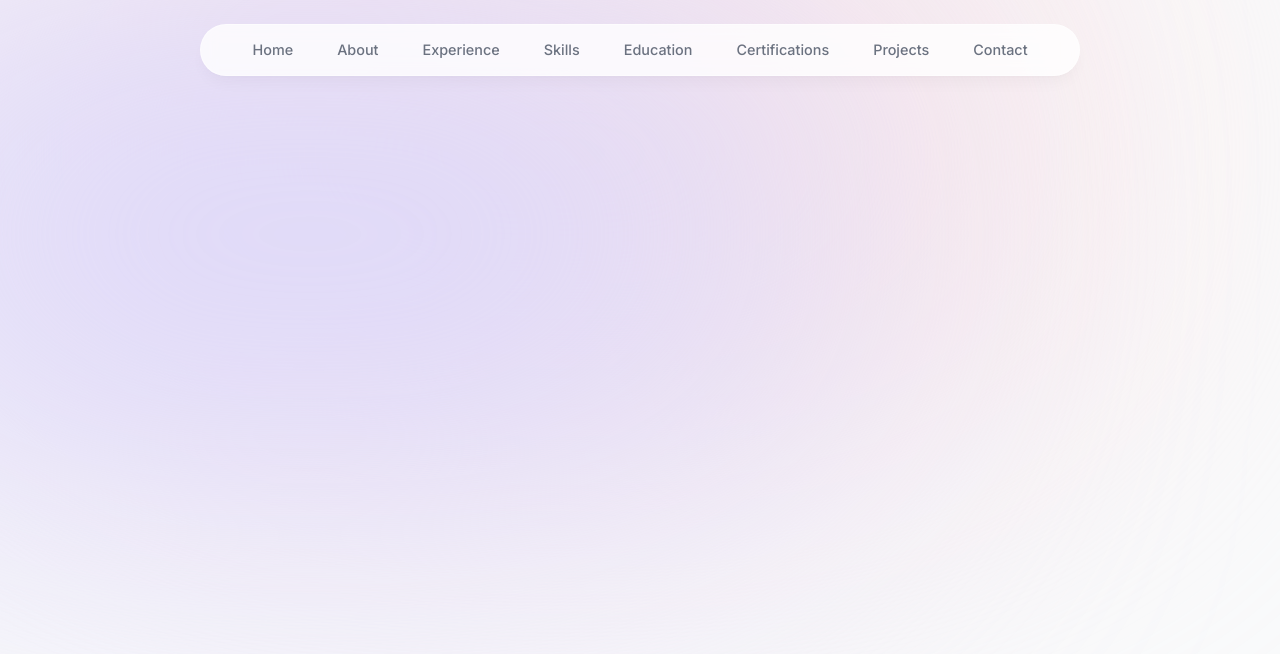
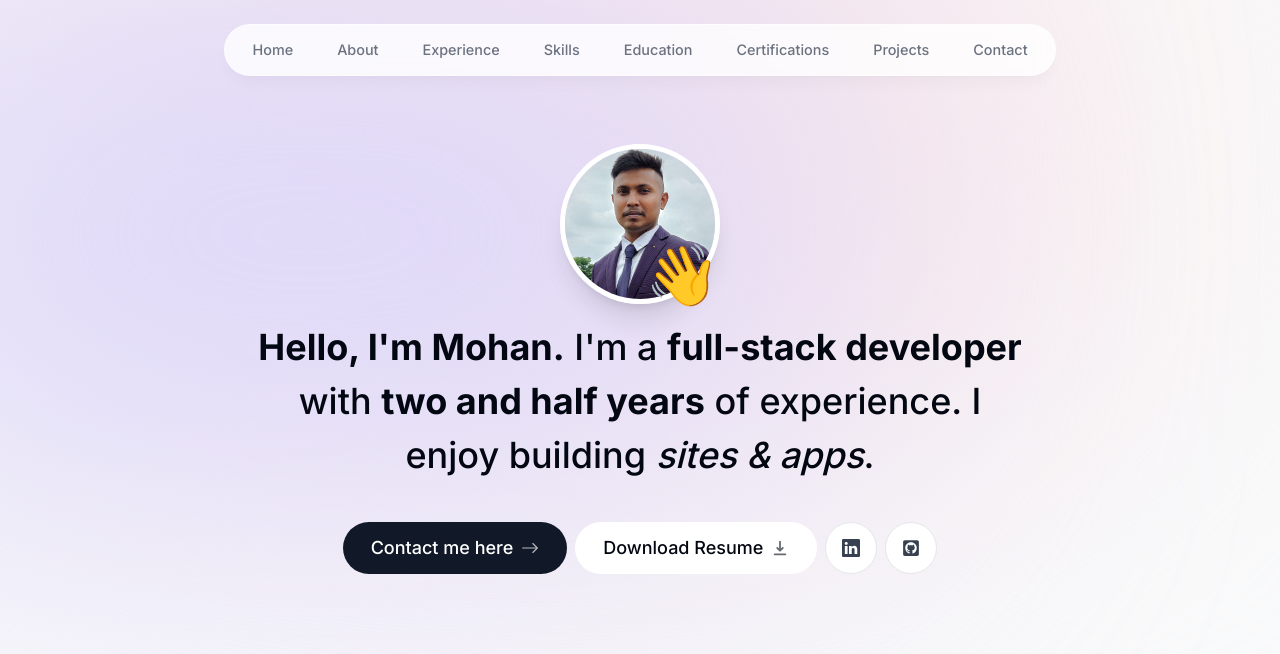
Before and after one commit to mohankumar21022k/full-stack-developer-portfolio, a Next.js app: page / in a window 1280 px wide. Shown: the top 654 px of the page. Built offline with nearby package versions, Linux system fonts and the light colour scheme.

Commit message:
intro-component

```diff
--- a/src/app/layout.tsx
+++ b/src/app/layout.tsx
@@ -16,10 +16,14 @@
 }) {
   return (
     <html lang="en">
-      <body className={`${inter.className} bg-gray-50 text-gray-950`}>
-      <div className="bg-[#fbe2e3] absolute top-[-6rem] -z-10 right-[11rem] h-[31.25rem] w-[31.25rem] rounded-full blur-[10rem] sm:w-[68.75rem] dark:bg-[#946263]"></div>
-        <div className="bg-[#dbd7fb] absolute top-[-1rem] -z-10 left-[-35rem] h-[31.25rem] w-[50rem] rounded-full blur-[10rem] sm:w-[68.75rem] md:left-[-33rem] lg:left-[-28rem] xl:left-[-15rem] 2xl:left-[-5rem] dark:bg-[#676394]"></div>
-        <Header/>
+      <body className={`${inter.className} bg-gray-50 text-gray-950 relative h-[5000px] pt-28 sm:pt-36`}>
+        <div className="bg-[#fbe2e3] absolute top-[-6rem] -z-10 right-[11rem] h-[31.25rem] w-[31.25rem]
+        rounded-full blur-[10rem] sm:w-[68.75rem] dark:bg-[#946263]"></div>
+        <div className="bg-[#dbd7fb] absolute top-[-1rem] -z-10 left-[-35rem] h-[31.25rem] w-[50rem]
+          rounded-full blur-[10rem] sm:w-[68.75rem] md:left-[-33rem] lg:left-[-28rem] xl:left-[-15rem]
+          2xl:left-[-5rem] dark:bg-[#676394]">
+        </div>
+        <Header />
         {children}
       </body>
     </html>
--- a/src/app/page.tsx
+++ b/src/app/page.tsx
@@ -1,7 +1,9 @@
-import Image from 'next/image'
+import Intro from '@/components/intro'
 
 export default function Home() {
   return (
-    <main className=""></main>
+    <main className="flex flex-col items-center px-4">
+      <Intro />
+    </main>
   )
 }
--- a/src/components/header.tsx
+++ b/src/components/header.tsx
@@ -2,31 +2,31 @@
 
 import React from "react";
 import { motion } from "framer-motion";
+import Link from "next/link";
 import { links } from "@/lib/data";
-import Link from "next/link";
 
 export default function Header() {
     return (
         <header className="z-[999] relative">
-            <motion.div
-                className="fixed top-0 left-1/2 h-[3.5rem] w-full rounded-none
+            <motion.div className="fixed top-0 left-1/2 h-[3.5rem] w-full rounded-none
                 border border-white border-opacity-40 bg-white bg-opacity-80
                 shadow-lg shadow-black/[0.03] backdrop-blur-[0.5rem] sm:top-6
-                sm:h-[3.25rem] sm:w-[55rem] sm:rounded-full"
+                sm:h-[3.25rem] sm:w-[52rem] sm:rounded-full"
                 initial={{ y: -100, x: "-50%", opacity: 0 }}
                 animate={{ y: 0, x: "-50%", opacity: 1 }}>
             </motion.div>
 
             <nav className="flex fixed top-[0.15rem] left-1/2 h-12 -translate-x-1/2
-            py-2 sm:top-[1.7rem] sm:h-[initial] sm:py-0">
+                py-2 sm:top-[1.7rem] sm:h-[initial] sm:py-0">
                 <ul className="flex w-[22rem] flex-wrap items-center justify-center gap-y-1
-                text-[0.9rem] font-medium text-gray-500 sm:w-[initial] sm:flex-nowrap sm:gap-5">
+                    text-[0.9rem] font-medium text-gray-500 sm:w-[initial] sm:flex-nowrap sm:gap-5">
                     {links.map((link) => (
-                        <motion.li className="h-3/4 flex items-center justify-center" key={link.hash}
-                        initial={{ y: -100, opacity: 0 }}
-                        animate={{ y: 0, opacity: 1 }}>
+                        <motion.li className="h-3/4 flex items-center justify-center"
+                            key={link.hash}
+                            initial={{ y: -100, opacity: 0 }}
+                            animate={{ y: 0, opacity: 1 }}>
                             <Link className="flex w-full items-center justify-center px-3 py-3 hover:text-gray-950 transition"
-                            href={link.hash}>
+                                href={link.hash}>
                                 {link.name}
                             </Link>
                         </motion.li>
--- /dev/null
+++ b/src/components/intro.tsx
@@ -0,0 +1,94 @@
+"use client";
+
+import React from "react";
+import { motion } from "framer-motion";
+import { BsArrowRight, BsLinkedin } from "react-icons/bs";
+import { HiDownload } from "react-icons/hi";
+import { FaGithubSquare } from "react-icons/fa";
+import Image from "next/image";
+import Link from "next/link";
+import portraitImg from '@/../public/MohanKumarA-Portrait.jpg'
+
+export default function Intro() {
+    return (
+        <section className="mb-28 max-w-[50rem] text-center sm:mb-0 scroll-mt-[100rem]">
+            <div className="flex items-center justify-center">
+                <div className="relative">
+                    <motion.div
+                        initial={{ opacity: 0, scale: 0 }}
+                        animate={{ opacity: 1, scale: 1 }}
+                        transition={{
+                            type: "tween",
+                            duration: 0.2,
+                        }}>
+                        <Image src={portraitImg}
+                            alt="Mohan Portrait"
+                            width="198"
+                            height="198"
+                            quality="95"
+                            priority={true}
+                            className="h-[10rem] w-[10rem] rounded-full object-cover border-[0.35rem] border-white shadow-xl"
+                        />
+                    </motion.div>
+
+                    <motion.span className="absolute bottom-0 right-0 text-6xl"
+                        initial={{ opacity: 0, scale: 0 }}
+                        animate={{ opacity: 1, scale: 1 }}
+                        transition={{
+                            type: "spring",
+                            stiffness: 125,
+                            delay: 0.1,
+                            duration: 0.7,
+                        }}>
+                        👋
+                    </motion.span>
+                </div>
+            </div>
+
+            <motion.h1 className="mb-10 mt-4 px-4 text-2xl font-medium !leading-[1.5] sm:text-4xl"
+                initial={{ opacity: 0, y: 100 }}
+                animate={{ opacity: 1, y: 0 }}>
+                <span className="font-bold">Hello, I'm Mohan.</span> I'm a{" "}
+                <span className="font-bold">full-stack developer</span> with{" "}
+                <span className="font-bold">two and half years</span> of experience.
+                I enjoy building <span className="italic">sites & apps</span>.
+            </motion.h1>
+
+            <motion.div className="flex flex-col sm:flex-row items-center justify-center gap-2 px-4 text-lg font-medium"
+                initial={{ opacity: 0, y: 100 }}
+                animate={{ opacity: 1, y: 0 }}
+                transition={{
+                    delay: 0.1,
+                }}>
+                <Link href="#contact"
+                    className="group bg-gray-900 text-white px-7 py-3 flex items-center gap-2 rounded-full
+                    outline-none focus:scale-110 hover:scale-110 hover:bg-gray-950 active:scale-105 transition">
+                    Contact me here{" "}
+                    <BsArrowRight className="opacity-70 group-hover:translate-x-1 transition" />
+                </Link>
+
+                <a className="group bg-white px-7 py-3 flex items-center gap-2 rounded-full outline-none
+                    focus:scale-110 hover:scale-110 active:scale-105 transition cursor-pointer borderBlack dark:bg-white/10"
+                    href="/MohanKumarA-Resume.pdf"
+                    download>
+                    Download Resume{" "}
+                    <HiDownload className="opacity-60 group-hover:translate-y-1 transition" />
+                </a>
+
+                <a className="bg-white p-4 text-gray-700 flex items-center gap-2 rounded-full focus:scale-[1.15]
+                    hover:scale-[1.15] active:scale-105 transition cursor-pointer border dark:bg-white/10"
+                    href="https://www.linkedin.com/in/mohan-kumar-a-5913a1202/"
+                    target="_blank">
+                    <BsLinkedin />
+                </a>
+
+                <a className="bg-white p-4 text-gray-700 flex items-center gap-2 rounded-full focus:scale-[1.15]
+                    hover:scale-[1.15] active:scale-105 transition cursor-pointer border dark:bg-white/10"
+                    href="https://github.com/mohankumar21022k"
+                    target="_blank">
+                    <FaGithubSquare />
+                </a>
+            </motion.div>
+        </section>
+    );
+}
```
Also changed, not shown: public/MohanKumarA-Portrait.jpg (added).
